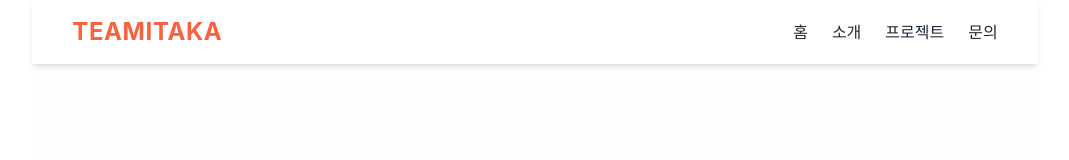
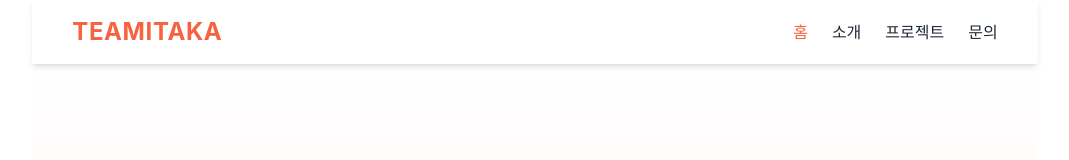
Before and after one commit to sjwoo1999/teamitaka-landing, a React (Vite) app: page / in a window 1280 px wide. Shown: the top 160 px of the page, without its empty margins (105-1174 px from the left). Built offline with nearby package versions, Linux system fonts and the light colour scheme.

Commit message:
🔨 Modified: Header.tsx
Modified: Header.tsx

```diff
--- a/dev-dist/sw.js
+++ b/dev-dist/sw.js
@@ -82,7 +82,7 @@ define(['./workbox-54d0af47'], (function (workbox) { 'use strict';
     "revision": "3ca0b8505b4bec776b69afdba2768812"
   }, {
     "url": "/index.html",
-    "revision": "0.8e0im9kpai8"
+    "revision": "0.shsavt925l"
   }], {});
   workbox.cleanupOutdatedCaches();
   workbox.registerRoute(new workbox.NavigationRoute(workbox.createHandlerBoundToURL("/index.html"), {
--- a/src/components/Header.tsx
+++ b/src/components/Header.tsx
@@ -1,29 +1,43 @@
 // src/components/Header.tsx
-import { useState } from 'react';
-import { Link } from 'react-router-dom';
+import { Link, useLocation } from 'react-router-dom';
 
 const Header = () => {
-  const [navOpen, setNavOpen] = useState(false);
+  const { pathname } = useLocation();
+
+  const navItems = [
+    { label: '홈', to: '/' },
+    { label: '소개', to: '/about' },
+    { label: '프로젝트', to: '/projects' },
+    { label: '문의', to: '/contact' },
+  ];
 
   return (
-    <header className="bg-white shadow-md sticky top-0 z-50">
-      <nav className="max-w-screen-xl mx-auto px-4 sm:px-6 lg:px-10 py-4 flex items-center justify-between">
-        <Link to="/" className="text-2xl font-bold text-brand hover:text-brand-dark transition uppercase tracking-wide">
+    <header className="bg-white shadow-md sticky top-0 z-50 w-full">
+      <nav className="max-w-screen-xl mx-auto px-4 sm:px-6 lg:px-10 py-4 flex flex-col sm:flex-row sm:items-center sm:justify-between gap-2">
+        {/* 로고 */}
+        <Link
+          to="/"
+          className="text-xl sm:text-2xl font-bold text-brand hover:text-brand-dark uppercase tracking-wide whitespace-nowrap"
+        >
           TEAMITAKA
         </Link>
-        <div className="md:hidden">
-          <button onClick={() => setNavOpen(!navOpen)} className="text-gray-800 focus:outline-none">
-            <svg className="w-6 h-6" fill="none" stroke="currentColor" viewBox="0 0 24 24">
-              <path strokeLinecap="round" strokeLinejoin="round" strokeWidth={2}
-                d={navOpen ? 'M6 18L18 6M6 6l12 12' : 'M4 6h16M4 12h16M4 18h16'} />
-            </svg>
-          </button>
-        </div>
-        <ul className={`md:flex space-x-6 ${navOpen ? 'block' : 'hidden'} md:block`}>
-          <li><Link to="/" className="text-gray-800 hover:text-brand-dark transition">홈</Link></li>
-          <li><Link to="/about" className="text-gray-800 hover:text-brand-dark transition">소개</Link></li>
-          <li><Link to="/projects" className="text-gray-800 hover:text-brand-dark transition">프로젝트</Link></li>
-          <li><Link to="/contact" className="text-gray-800 hover:text-brand-dark transition">문의</Link></li>
+
+        {/* 내비게이션 메뉴 */}
+        <ul className="flex flex-nowrap justify-start sm:justify-end gap-6 text-sm sm:text-base font-medium overflow-x-auto sm:overflow-visible whitespace-nowrap">
+          {navItems.map(({ label, to }) => (
+            <li key={to}>
+              <Link
+                to={to}
+                className={`transition duration-200 ${
+                  pathname === to
+                    ? 'text-brand font-semibold visited:text-brand'
+                    : 'text-gray-800 hover:text-brand-dark visited:text-gray-800'
+                }`}
+              >
+                {label}
+              </Link>
+            </li>
+          ))}
         </ul>
       </nav>
     </header>
```
